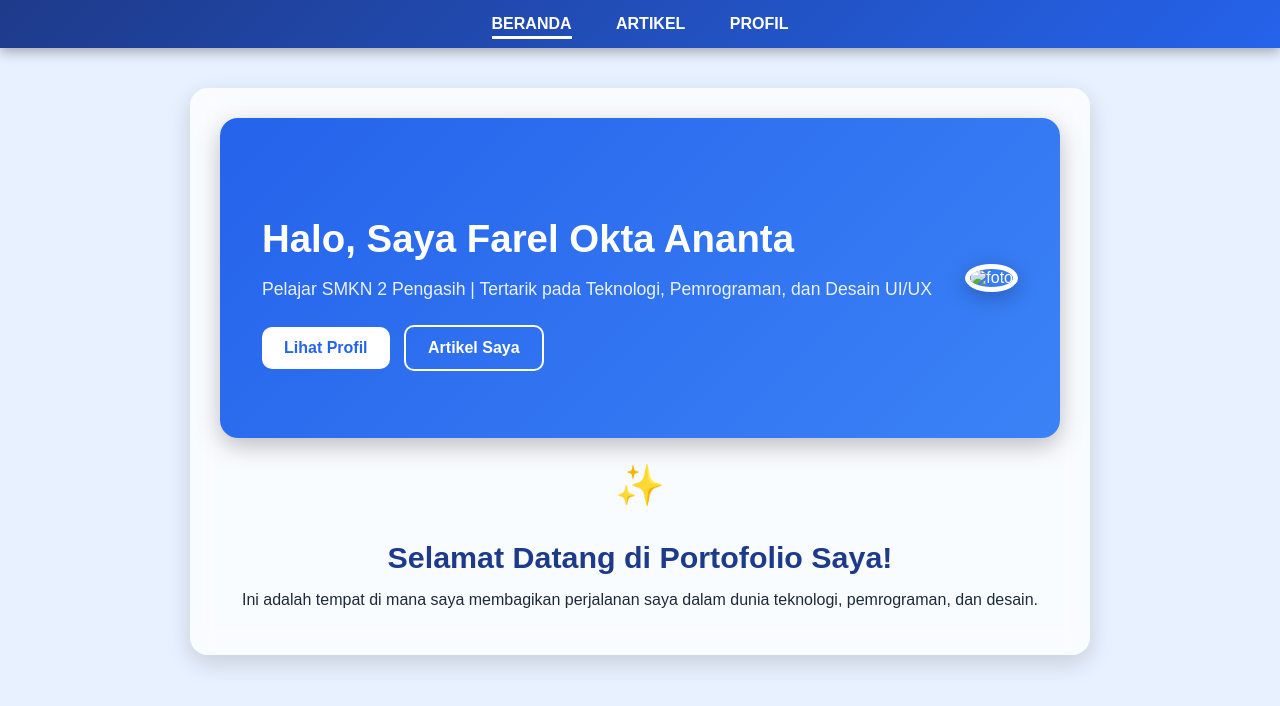
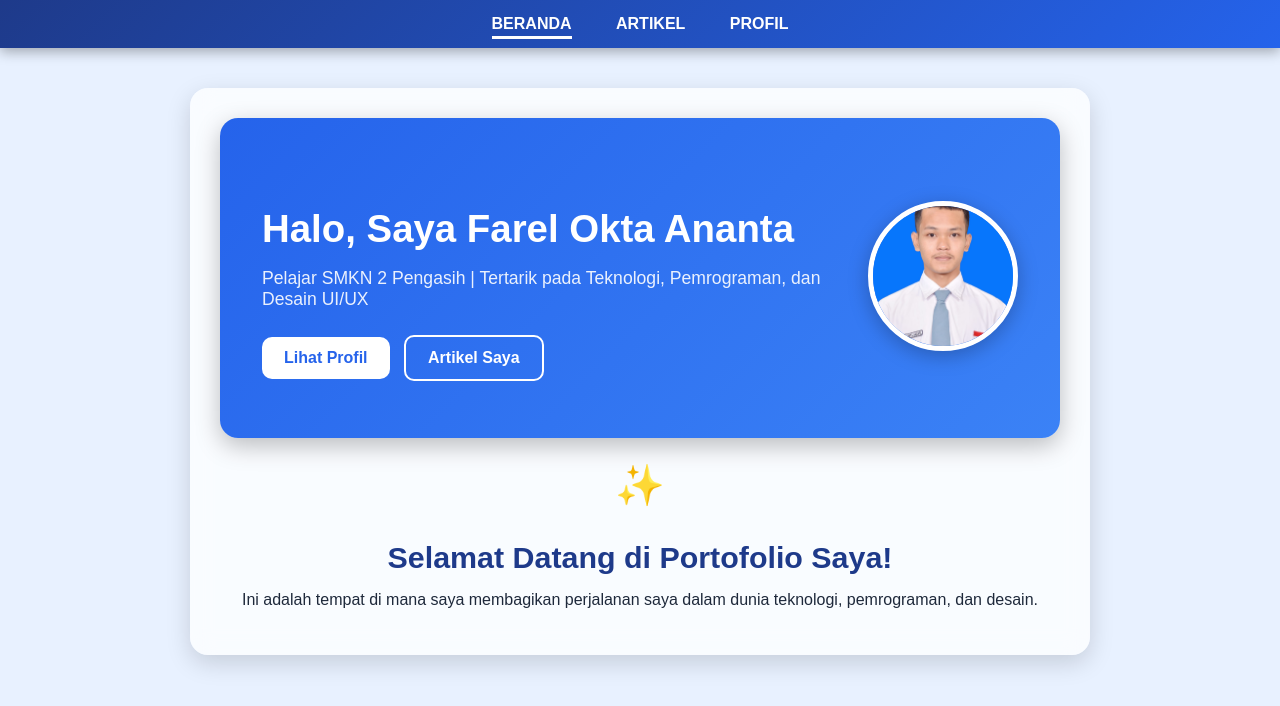
Before and after one commit to fareloktaa/portofilo, a plain HTML site: page Untitled-1 - Copy.html in a window 1280 px wide. Drawn offline with Linux system fonts and the light colour scheme; files whose address does not match are found by name.

Commit message:
Add files via upload

```diff
--- a/Untitled-1 - Copy.html
+++ b/Untitled-1 - Copy.html
@@ -285,7 +285,7 @@
                 </div>
 
                 <div>
-                    <img src="foto.jpg" class="beranda-foto" alt="foto">
+                    <img src="d:\Farel Okta A\WhatsApp Image 2025-11-18 at 13.56.58.jpeg" class="beranda-foto" alt="foto">
                 </div>
             </div>
         </div>
@@ -330,7 +330,7 @@
             color: white;
             margin-bottom: 30px;
         ">
-            <img src="foto.jpg" class="beranda-foto" style="width:170px; height:170px;" alt="foto">
+            <img src="d:\Farel Okta A\WhatsApp Image 2025-11-18 at 13.56.58.jpeg" class="beranda-foto" style="width:170px; height:170px;" alt="foto">
 
             <h3 style="margin-top:18px; font-size:1.6rem;">Farel Okta Ananta</h3>
             <p style="opacity:0.9;">Pelajar | Programmer | UI/UX Enthusiast</p>
```
